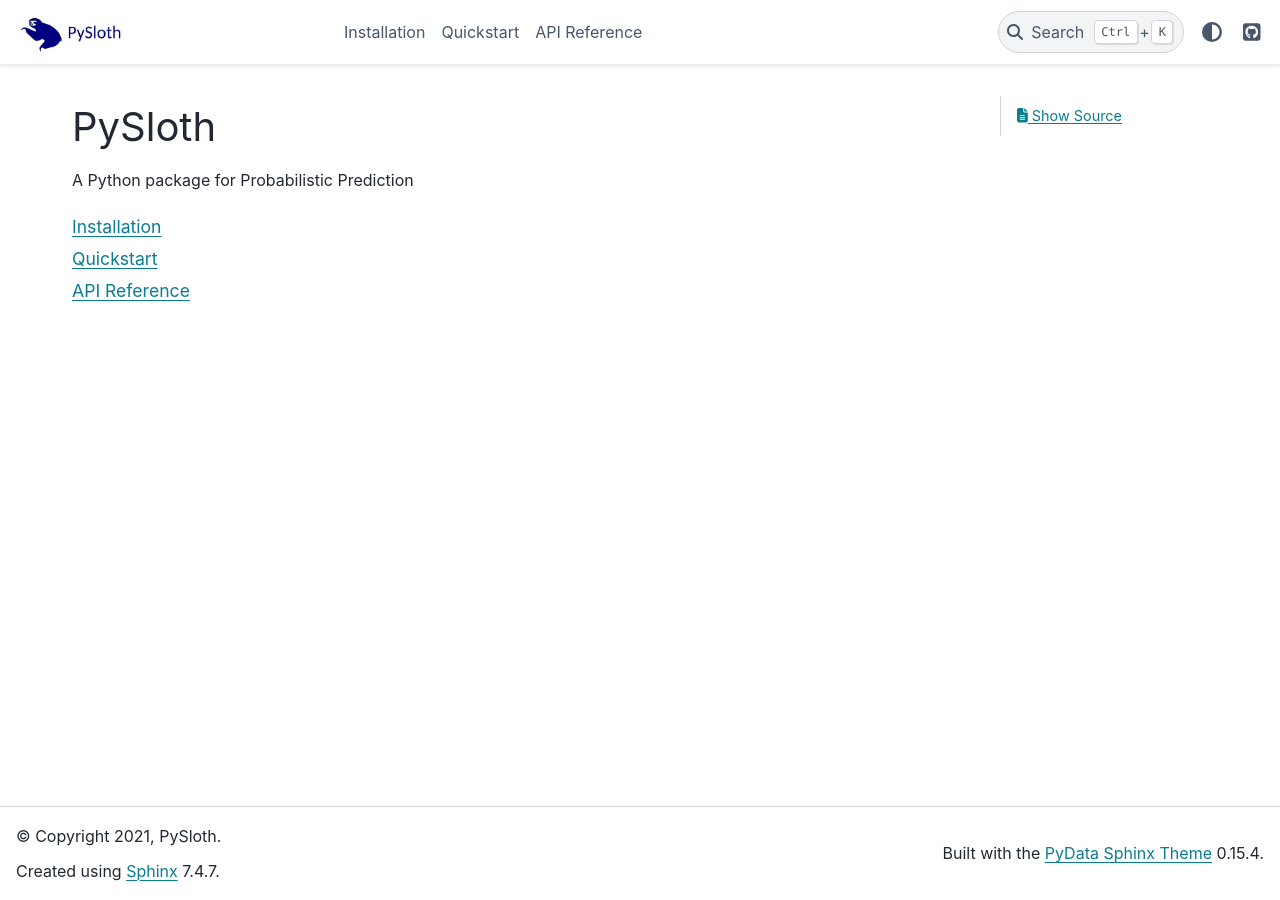
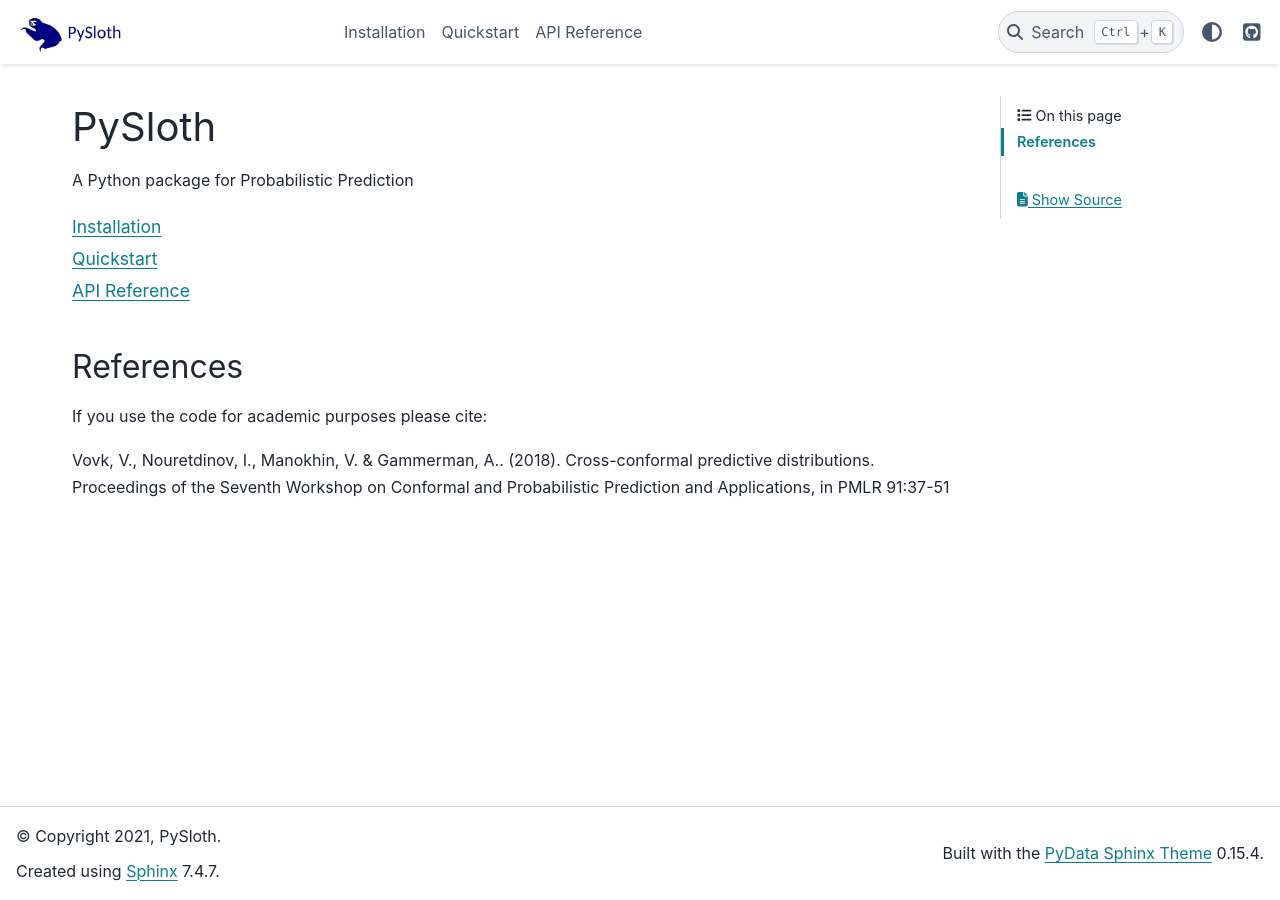
Before and after one commit to PySloth/pysloth, a Sphinx documentation site: the page built from docs/source/index.rst, in a window 1280 px wide. Built offline with Sphinx 7.4.7 and the PyData theme 0.15.4, drawn with Linux system fonts in a browser that asks for light colours.

Commit message:
Add citations

```diff
--- a/docs/source/index.rst
+++ b/docs/source/index.rst
@@ -10,3 +10,9 @@ A Python package for Probabilistic Prediction
    quickstart/index
 
    api_reference/index
+
+References
+----------
+If you use the code for academic purposes please cite:
+
+Vovk, V., Nouretdinov, I., Manokhin, V. & Gammerman, A.. (2018). Cross-conformal predictive distributions. Proceedings of the Seventh Workshop on Conformal and Probabilistic Prediction and Applications, in PMLR 91:37-51
```
